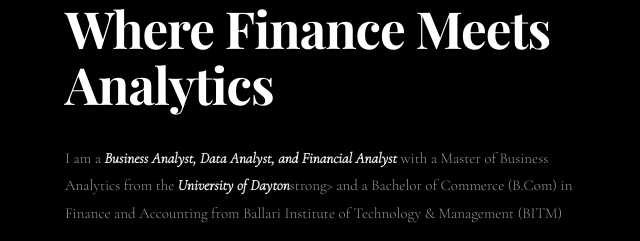
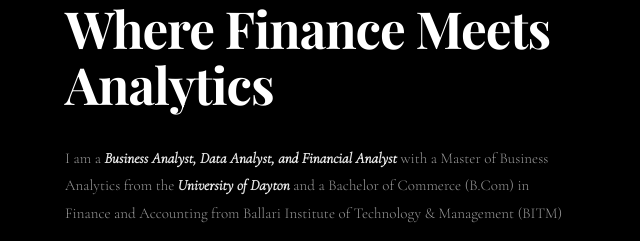
Before and after one commit to Bhuvaneshwar-analyst-2026/Bhuvaneshwar-analyst-2026.github.io, a plain HTML site: page index.html in a window 1280 px wide. Shown: the part 953-1194 px from the top of the page, 15-655 px from the left. Drawn offline with nearby package versions, Linux system fonts and the light colour scheme; animation ran at ten frames a second.

Commit message:
Update index.html

```diff
--- a/index.html
+++ b/index.html
@@ -182,7 +182,7 @@ footer{padding:24px 80px;border-top:1px solid rgba(255,255,255,0.06);display:fle
     <div class="about-label">Profile</div>
     <h2 class="about-heading">Where Finance Meets Analytics</h2>
     <div class="about-text">
-      <p>I am a <strong>Business Analyst, Data Analyst, and Financial Analyst</strong> with a Master of Business Analytics from the <strong>University of Dayton</strong>strong> and a Bachelor of Commerce (B.Com) in Finance and Accounting from Ballari Institute of Technology & Management (BITM)</p>
+      <p>I am a <strong>Business Analyst, Data Analyst, and Financial Analyst</strong> with a Master of Business Analytics from the <strong>University of Dayton</strong> and a Bachelor of Commerce (B.Com) in Finance and Accounting from Ballari Institute of Technology & Management (BITM)</p>
       <p>My academic background combines business, finance, and analytics, allowing me to understand both the numbers behind business performance and the analytical methods used to drive strategic decisions. I have developed expertise in <strong>SQL, Python, Power BI, Tableau, Excel, Business Intelligence, Data Visualization, Forecasting, KPI Reporting, and Data Analytics.</p>
       <p>During my graduate studies, I worked on a client-facing industry project with <strong>Lithko Contracting</strong>, where I analyzed economic and operational datasets to identify future construction growth opportunities and support long-term business planning. This experience strengthened my ability to gather business requirements, perform data analysis, build forecasting models, and communicate insights to stakeholders.</p>
       <p>In addition to my industry project, I have completed projects in predictive analytics, customer churn analysis, business intelligence reporting, and financial analysis</strong>, applying data-driven approaches to solve real-world business problems.</p>
```
